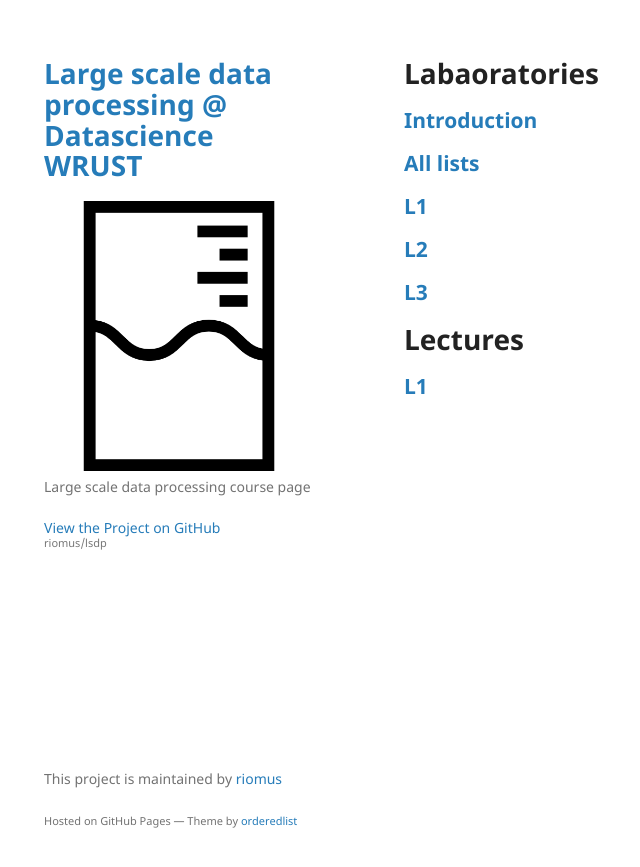
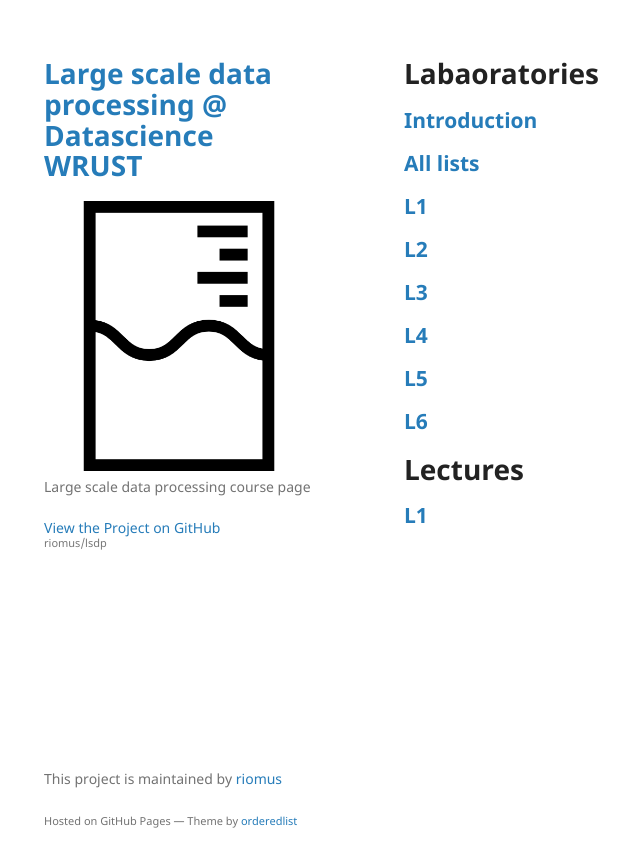
Before and after one commit to riomus/lsdp, a Jekyll site: the page built from index.md, in a window 1280 px wide. Shown: the top 867 px of the page, without its empty margins (166-806 px from the left). Built offline with Jekyll 4.4.1, drawn with Linux system fonts in a browser that asks for light colours; our own code applies the rules of GitHub Pages for plain Markdown files.

Commit message:
next tasklists

```diff
--- a/index.md
+++ b/index.md
@@ -9,6 +9,9 @@ layout: default
 ## [L1](https://github.com/Large-scale-data-processing/task-lists-2018/blob/master/l1.md)
 ## [L2](https://github.com/Large-scale-data-processing/task-lists-2018/blob/master/l2.md)
 ## [L3](https://github.com/Large-scale-data-processing/task-lists-2018/blob/master/l3.md)
+## [L4](https://github.com/Large-scale-data-processing/task-lists-2018/blob/master/l4.md)
+## [L5](https://github.com/Large-scale-data-processing/task-lists-2018/blob/master/l5.md)
+## [L6](https://github.com/Large-scale-data-processing/task-lists-2018/blob/master/l6.md)
 
 # Lectures
 ## [L1](/static/lectures/l1.pdf)
```
